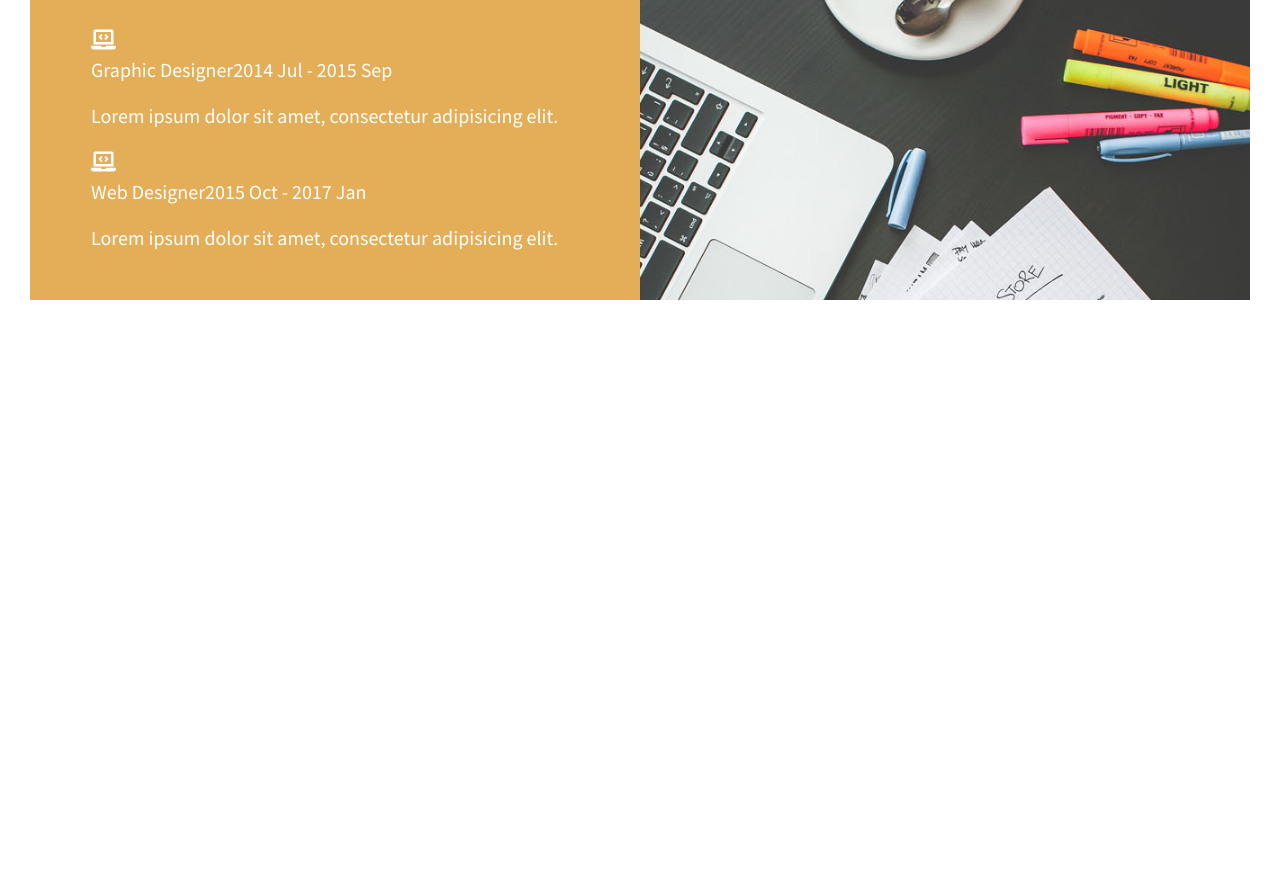
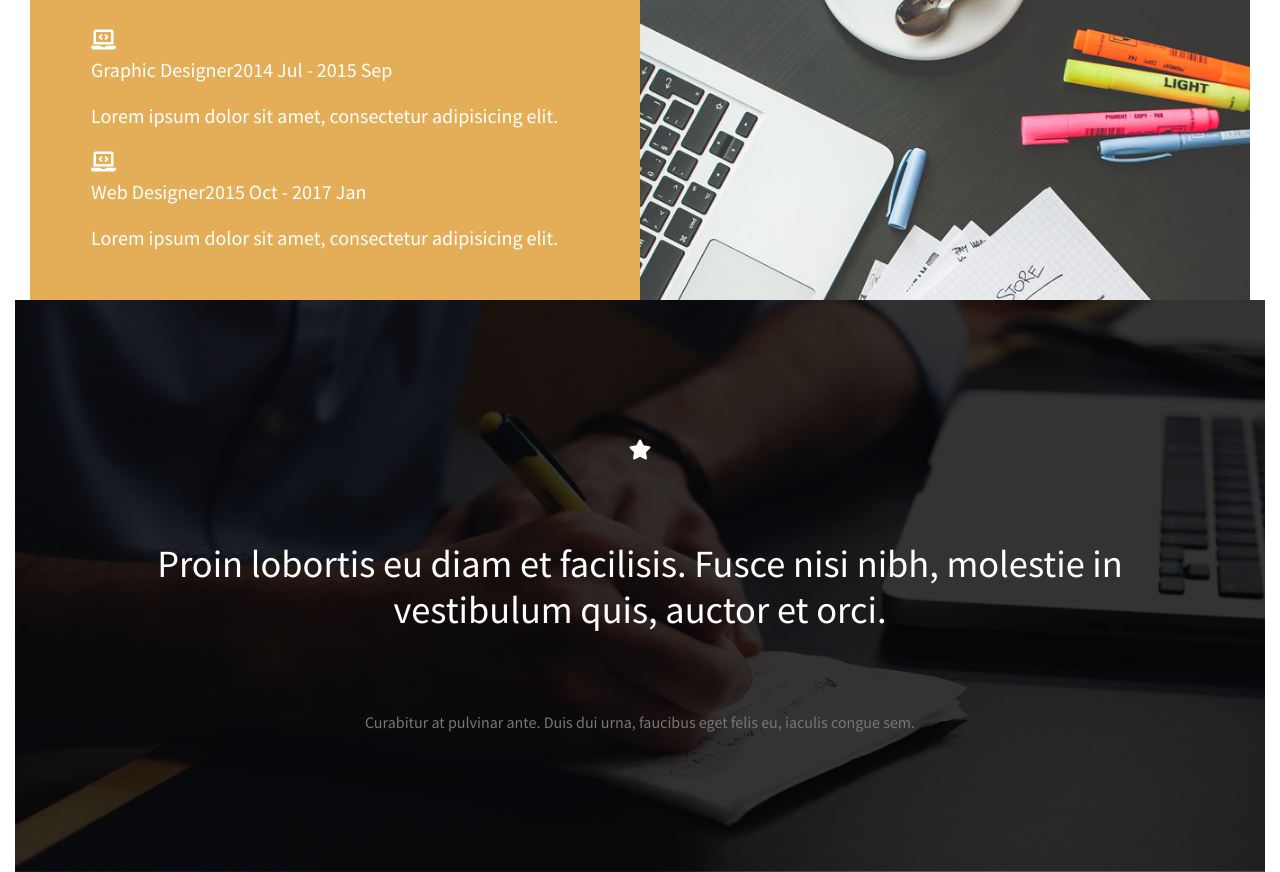
Before and after one commit to LexAeterna12321/Portolio-Page, a plain HTML site: page index.html in a window 1280 px wide. Shown: the part 2260-3132 px from the top of the page. Before the commit the page ends 2560 px from the top, so only its background shows below. Drawn offline with nearby package versions, Linux system fonts and the light colour scheme.

Commit message:
third section

```diff
--- a/index.html
+++ b/index.html
@@ -149,6 +149,17 @@
                 </div>
             </div>
         </section>
+        <section class="container-fluid third-section">
+            <div class="row no-gutters">
+                <i class="fas fa-star third-section__i"></i>
+                <h2 class="third-section__h2">Proin lobortis eu diam et facilisis. Fusce nisi nibh, molestie in
+                    vestibulum
+                    quis, auctor et orci.</h2>
+                <h6 class="third-section__h6">Curabitur at pulvinar ante. Duis dui urna, faucibus eget felis eu,
+                    iaculis
+                    congue sem.</h6>
+            </div>
+        </section>
 
 
 
--- /dev/null
+++ b/sass/_third-section.scss
@@ -0,0 +1,23 @@
+.third-section {
+    padding: 60px 0;
+    background: linear-gradient(rgba(0, 0, 0, .8)), url("../images/quotes-bg.jpg");
+    background-attachment: fixed;
+    background-position: center;
+    background-size: cover;
+    color: #fff;
+
+    & * {
+        margin: 40px 0;
+        width: 100%;
+        text-align: center;
+        padding: 0 30px;
+    }
+
+    &__h2 {
+        font-size: 2.4rem;
+    }
+
+    &__h6 {
+        color: $main-color-theme;
+    }
+}
--- a/sass/style.scss
+++ b/sass/style.scss
@@ -4,3 +4,4 @@
 @import "header";
 @import "first-section";
 @import "second-section";
+@import "third-section";
```
Also changed, not shown: css/style.css, css/variables.css (deleted), sass/_variables.scss (renamed from sass/variables.scss), 2 other files.
